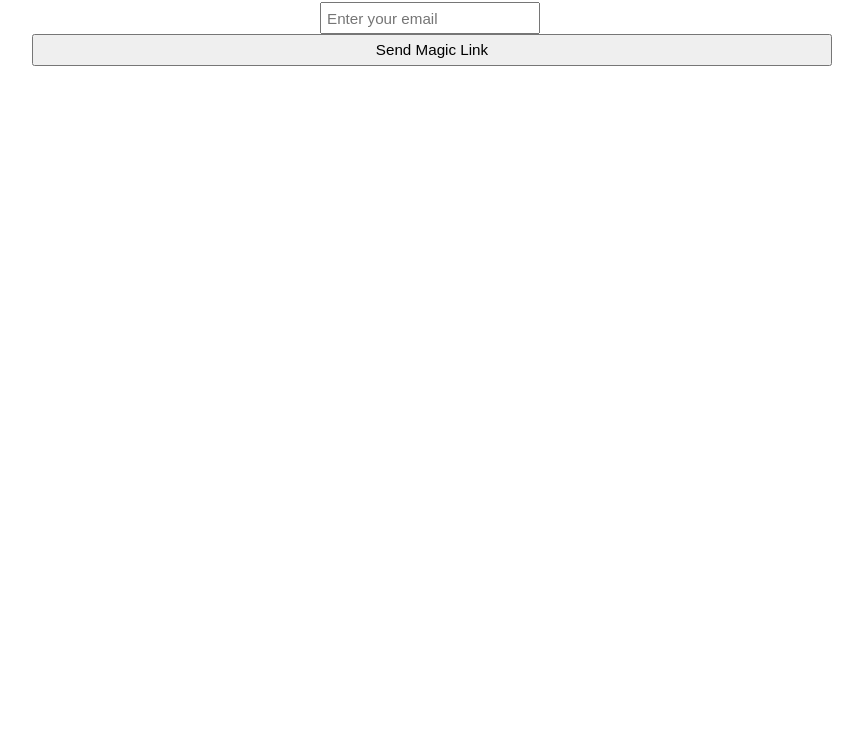
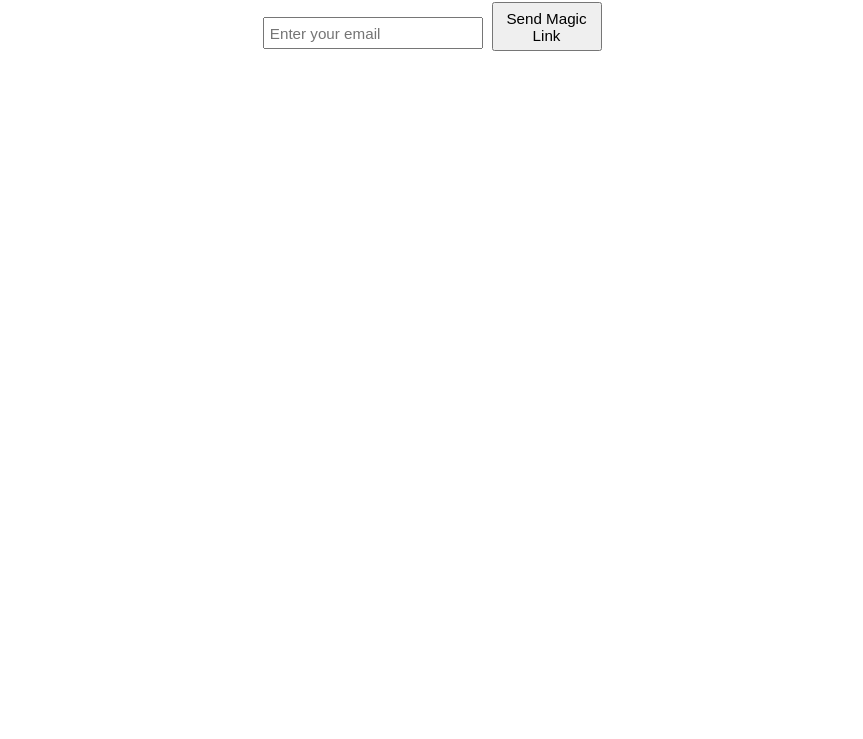
Before and after one commit to mrrabotnik2/comment-form, a plain HTML site: page form.html in a window 1280 px wide. Shown: the part 61-800 px from the top of the page, without its empty margins (208-1071 px from the left). Drawn offline with nearby package versions, Linux system fonts and the light colour scheme.

Commit message:
Update form.html

```diff
--- a/form.html
+++ b/form.html
@@ -12,13 +12,13 @@
     .thread:hover { background: #f4f4f4; cursor: pointer; }
     .hidden { display: none; }
 
-    /* Compact login form */
+    /* Compact login form with half-width button */
     #auth-section {
       margin-bottom: 1.5em;
-      text-align: center; /* center input and button */
+      text-align: center;
     }
     #auth-section input[type="email"] {
-      width: 220px;       /* Short width */
+      width: 220px;       /* Input width */
       padding: 0.35em;
       font-size: 0.95em;
       display: inline-block;
@@ -26,7 +26,8 @@
       box-sizing: border-box;
     }
     #auth-section button {
-      padding: 0.35em 0.9em; /* Smaller button */
+      width: 110px;       /* Half the width of input */
+      padding: 0.35em 0.5em;
       font-size: 0.95em;
       display: inline-block;
       vertical-align: middle;
```
